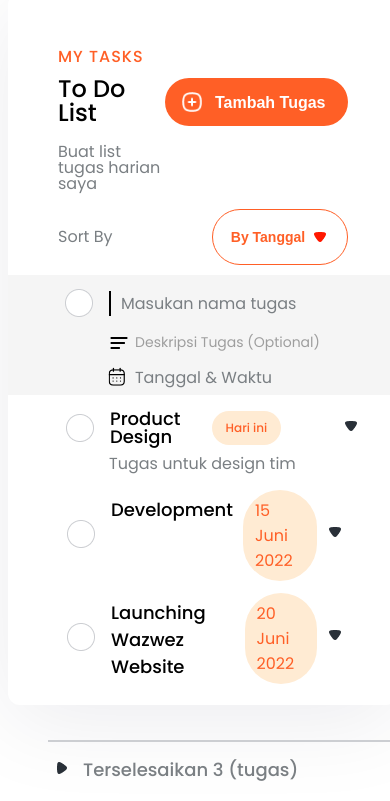
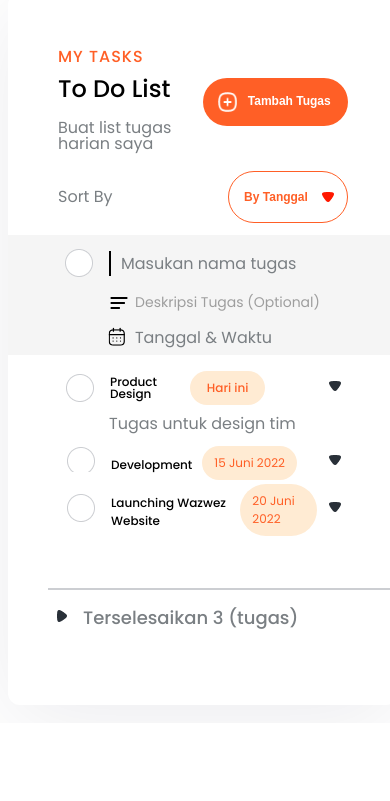
Before and after one commit to VirgilIw/koda-b4-html, a plain HTML site: page html/index3.html in a window 390 px wide. Shown: the part 165-966 px from the top of the page. After the commit the page ends 888 px from the top, so only its background shows below. Drawn offline with Linux system fonts and the light colour scheme; a web font is replaced by a local one.

Commit message:
feat: edit responsive index3.html

```diff
--- a/css/style3.css
+++ b/css/style3.css
@@ -379,4 +379,27 @@ main {
   .footer-line > div > button {
     background-color: transparent;
   }
+  .content1 > .content1-child2 > button {
+    width: 145px;
+  }
+  .content1 > .content1-child2 > button :nth-child(2) {
+    font-size: 12px;
+  }
+  .content2 > .content2-child2 > button :nth-child(1) {
+    font-size: 12px;
+  }
+  .content2 > .content2-child2 > button {
+    width: 120px;
+  }
+
+  .content4 > .content4-wrap > .content4-child1 :nth-child(2),
+  .content5 > .content5-wrap > .content5-child1 :nth-child(2),
+  .content6 > .content6-wrap > .content6-child1 :nth-child(2) {
+    font-size: 12px;
+  }
+  .content4 > .content4-wrap > .content4-child1 :nth-child(3),
+  .content5 > .content5-wrap > .content5-child1 :nth-child(3),
+  .content6 > .content6-wrap > .content6-child1 :nth-child(3) {
+    font-size: 12px;
+  }
 }
```
